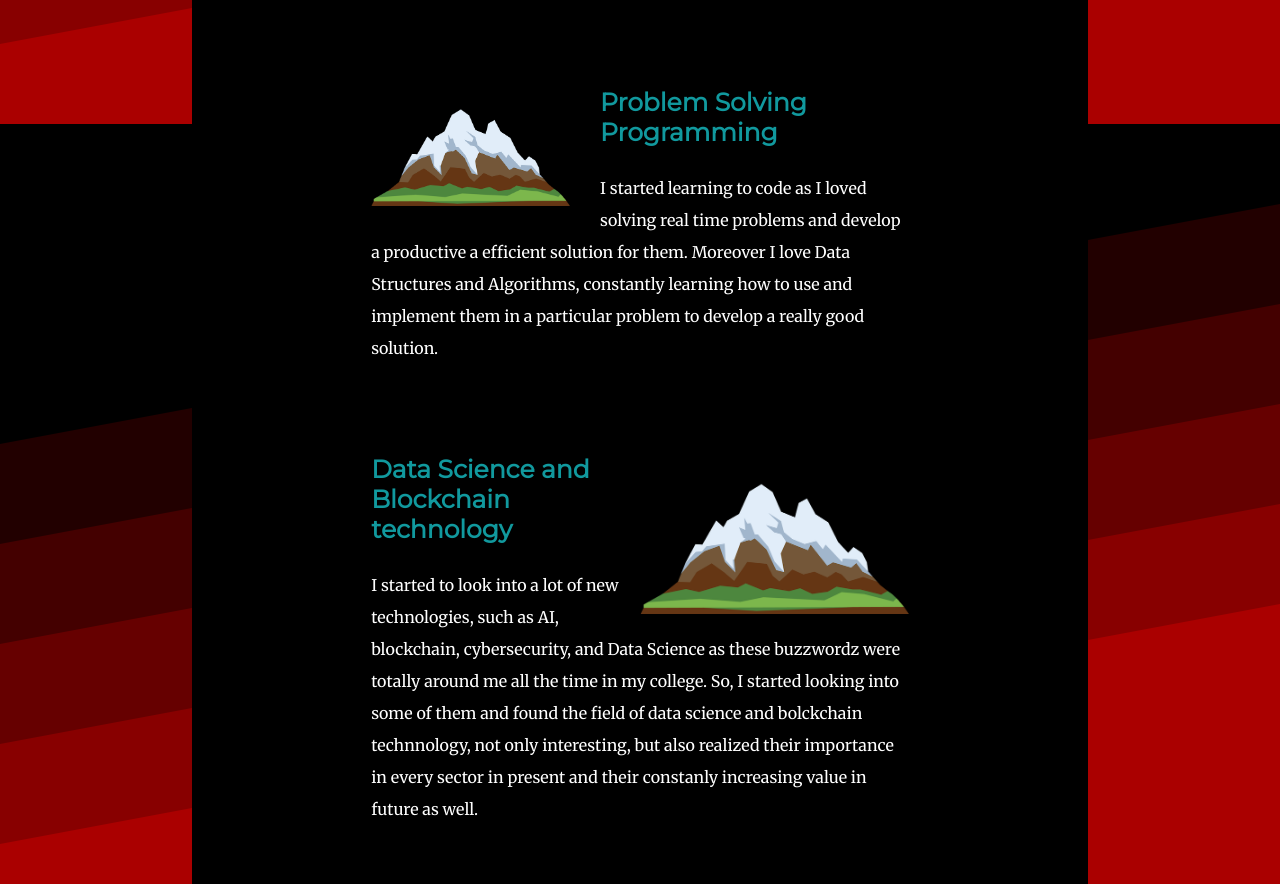
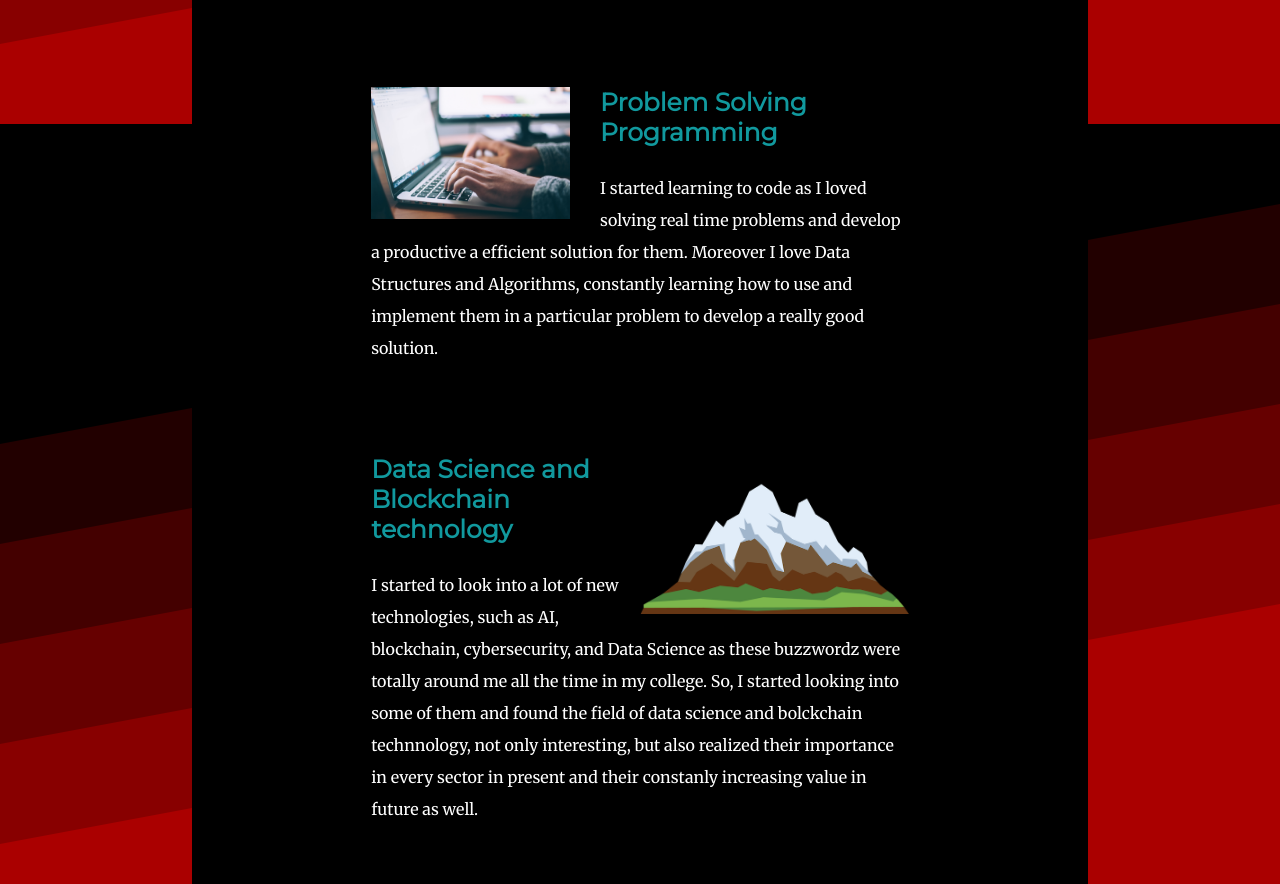
Before and after one commit to AmanChawla7777/personalwebpage, a plain HTML site: page index.html in a window 1280 px wide. Shown: the part 1476-2360 px from the top of the page. Drawn offline with Linux system fonts and the light colour scheme.

Commit message:
Update index.html

```diff
--- a/index.html
+++ b/index.html
@@ -41,7 +41,7 @@
       </div>
 
       <div class="skill-row">
-        <img class="code-img" src="images/mountain.png">
+        <img class="code-img" src="images/a1.jpg">
 
         <h3>Problem Solving Programming</h3>
         <p>I started learning to code as I loved solving real time problems and develop a productive a efficient solution
```
